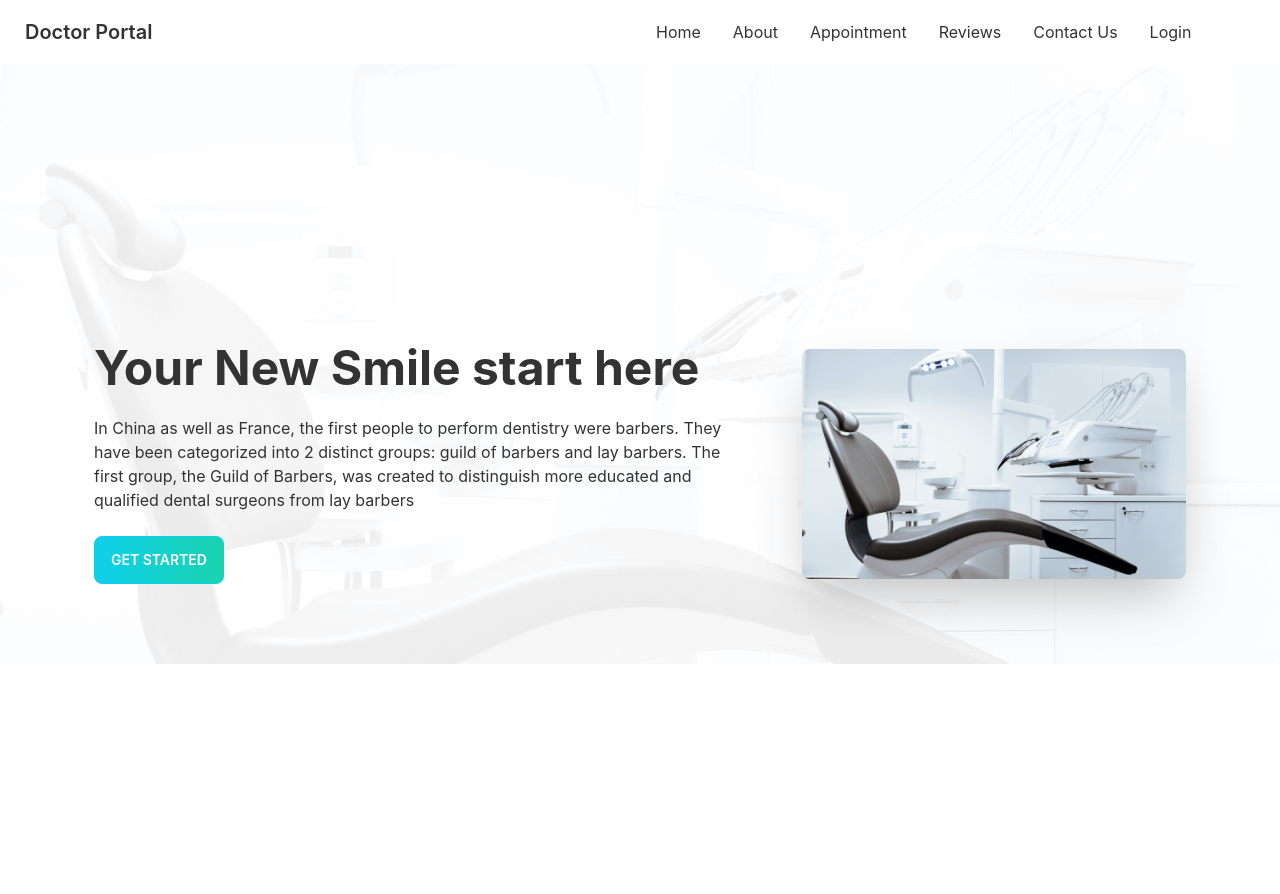
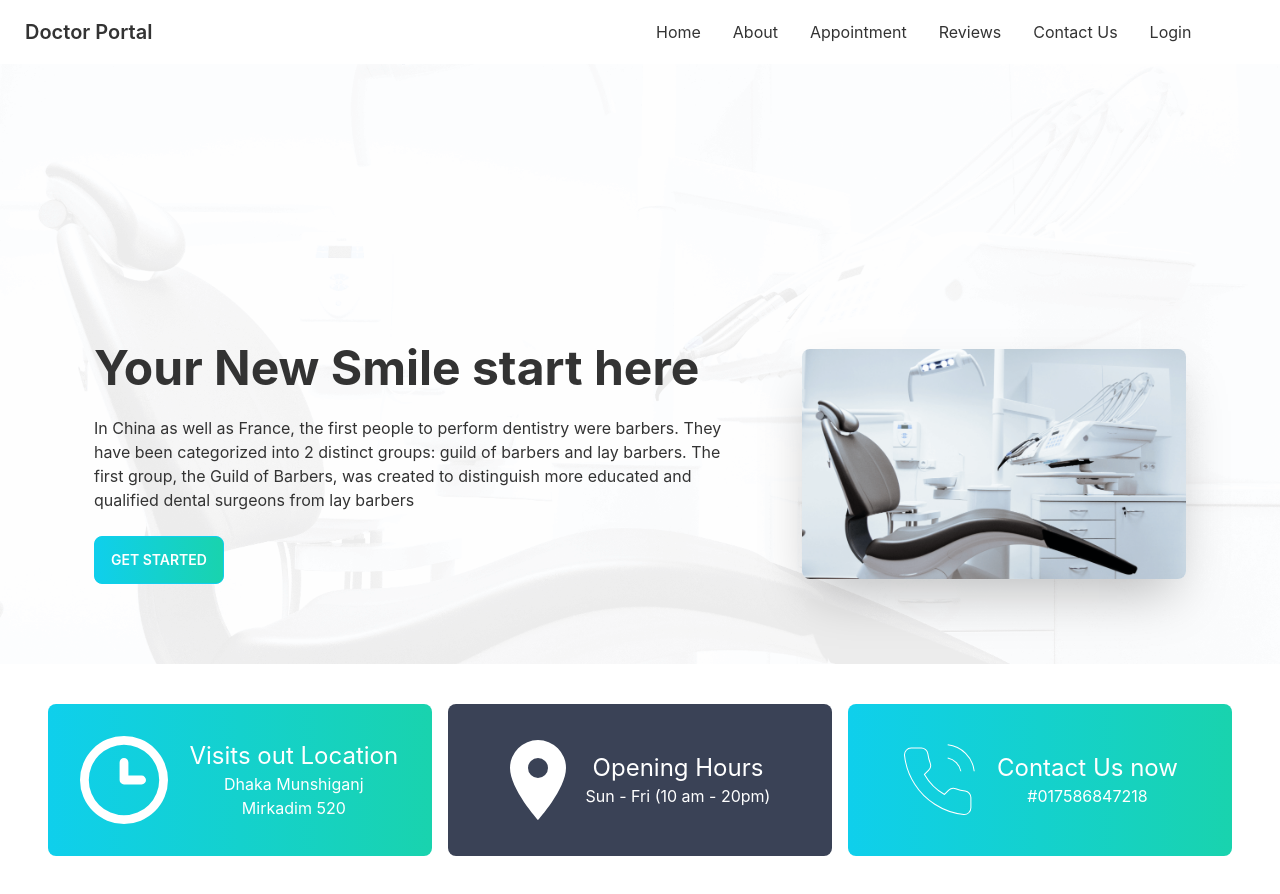
Before and after one commit to akjilani120/doctor-portal-main-client, a React (Create React App) app: page / in a window 1280 px wide. Before the commit the page ends 864 px from the top, so only its background shows below. Built offline with nearby package versions, Linux system fonts and the light colour scheme.

Commit message:
added homecontact component

```diff
--- a/src/Pages/Home/Home.js
+++ b/src/Pages/Home/Home.js
@@ -1,10 +1,12 @@
 import React from 'react';
+import HomeContact from './HomeContact/HomeContact';
 import HomeHeader from './HomeHeader/HomeHeader';
 
 const Home = () => {
     return (
         <div className=''>
            <HomeHeader></HomeHeader>
+           <HomeContact></HomeContact>
         </div>
     );
 };
--- /dev/null
+++ b/src/Pages/Home/HomeContact/HomeContact.js
@@ -0,0 +1,33 @@
+import React from 'react';
+import clock from '../../asset/icons/clock.svg'
+import marker from '../../asset/icons/marker.svg'
+import phone from '../../asset/icons/phone.svg'
+const HomeContact = () => {
+    return (
+        <section className='grid lg:grid-cols-3 md:grid-cols-2 gap-4 px-12 my-10'>
+            <div className='flex bg-gradient-to-r from-primary to-secondary text-white rounded-lg  items-center justify-center p-8'>
+                <img src={clock}></img>
+                <div className='pl-5'>
+                    <p className='text-2xl' >Visits out Location</p>
+                    <p>Dhaka Munshiganj Mirkadim 520</p>
+                </div>
+            </div>
+            <div className='flex bg-neutral text-white rounded-lg  items-center justify-center p-8'>
+                <img src={marker}></img>
+                <div className='pl-5'>
+                    <p className='text-2xl' >Opening Hours</p>
+                    <p>Sun - Fri (10 am - 20pm)</p>
+                </div>
+            </div>
+            <div className='flex bg-gradient-to-r from-primary to-secondary text-white rounded-lg  items-center justify-center p-8'>
+                <img src={phone}></img>
+                <div className='pl-5'>
+                    <p className='text-2xl' >Contact Us now</p>
+                    <p>#017586847218</p>
+                </div>
+            </div>
+        </section>
+    );
+};
+
+export default HomeContact;
--- a/tailwind.config.js
+++ b/tailwind.config.js
@@ -13,7 +13,7 @@ module.exports = {
           primary: "#0FCFEC",
           secondary: "#19D3AE",
           accent: "#3A4256",
-          neutral: "#3d4451",
+          neutral: "#3A4256",
           "base-100": "#ffffff",
         },
       },
```
